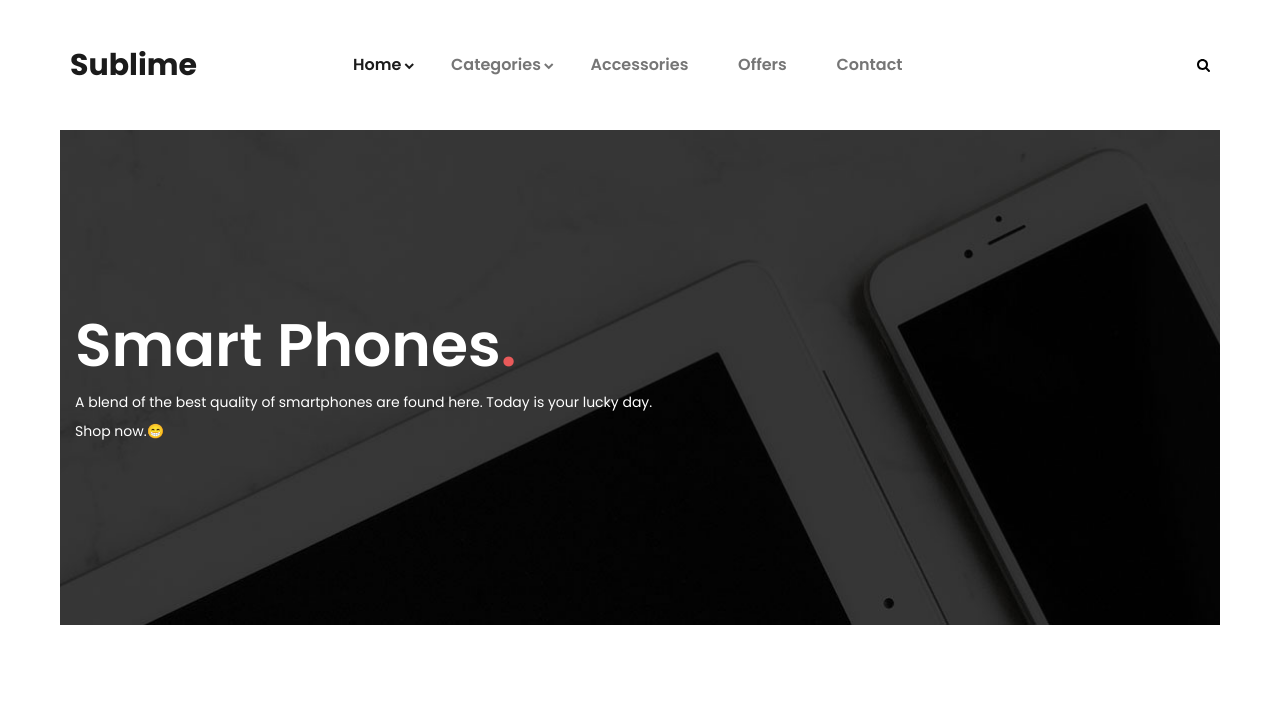
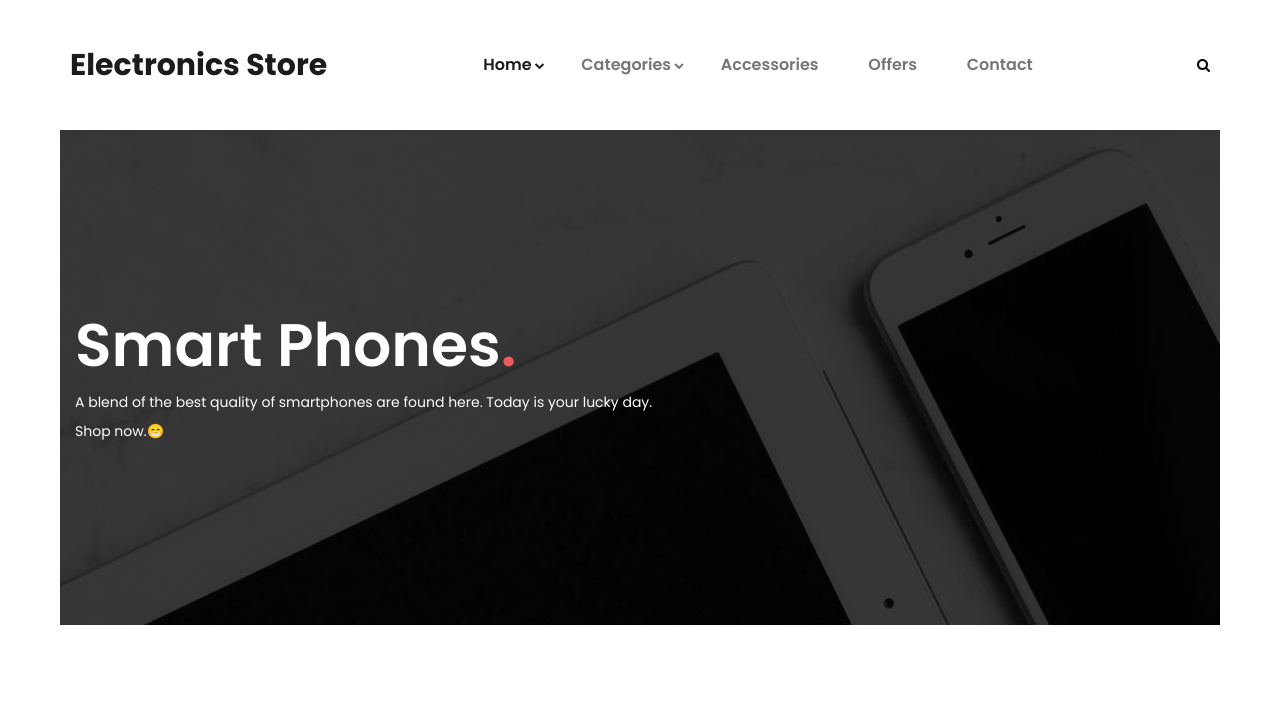
Before and after one commit to Mkungusi/electronics-store, a plain HTML site: page categories.html in a window 1280 px wide. Shown: the top 703 px of the page. Drawn offline with Linux system fonts and the light colour scheme.

Commit message:
Updated Name and page title

```diff
--- a/categories.html
+++ b/categories.html
@@ -4,7 +4,7 @@
 <title>Categories</title>
 <meta charset="utf-8">
 <meta http-equiv="X-UA-Compatible" content="IE=edge">
-<meta name="description" content="Sublime project">
+<meta name="description" content="Electronics Store project">
 <meta name="viewport" content="width=device-width, initial-scale=1">
 <link rel="stylesheet" type="text/css" href="styles/bootstrap4/bootstrap.min.css">
 <link href="plugins/font-awesome-4.7.0/css/font-awesome.min.css" rel="stylesheet" type="text/css">
@@ -26,7 +26,7 @@
 				<div class="row">
 					<div class="col">
 						<div class="header_content d-flex flex-row align-items-center justify-content-start">
-							<div class="logo"><a href="#">Sublime</a></div>
+							<div class="logo"><a href="#">Electronics Store</a></div>
 							<nav class="main_nav">
 								<ul>
 									<li class="hassubs active">
@@ -399,7 +399,7 @@
 				<div class="col-lg-8 offset-lg-2">
 					<div class="newsletter_content text-center">
 						<div class="newsletter_title">Subscribe to our newsletter</div>
-						<div class="newsletter_text"><p> Get the latest news on sublime electronics by just subscribing here.</p></div>
+						<div class="newsletter_text"><p> Get the latest news on Electronics Store electronics by just subscribing here.</p></div>
 						<div class="newsletter_form_container">
 							<form action="#" id="newsletter_form" class="newsletter_form">
 								<input type="email" class="newsletter_input" required="required">
@@ -421,7 +421,7 @@
 			<div class="row">
 				<div class="col">
 					<div class="footer_content d-flex flex-lg-row flex-column align-items-center justify-content-lg-start justify-content-center">
-						<div class="footer_logo"><a href="#">Sublime.</a></div>
+						<div class="footer_logo"><a href="#">Electronics Store.</a></div>
 						<div class="copyright ml-auto mr-auto"><!-- Link back to Colorlib can't be removed. Template is licensed under CC BY 3.0. -->
 Copyright &copy;<script>document.write(new Date().getFullYear());</script> All rights reserved |</a>
 <!-- Link back to Colorlib can't be removed. Template is licensed under CC BY 3.0. --></div>
```
Also changed, not shown: cart.html (+1 -1 lines).
